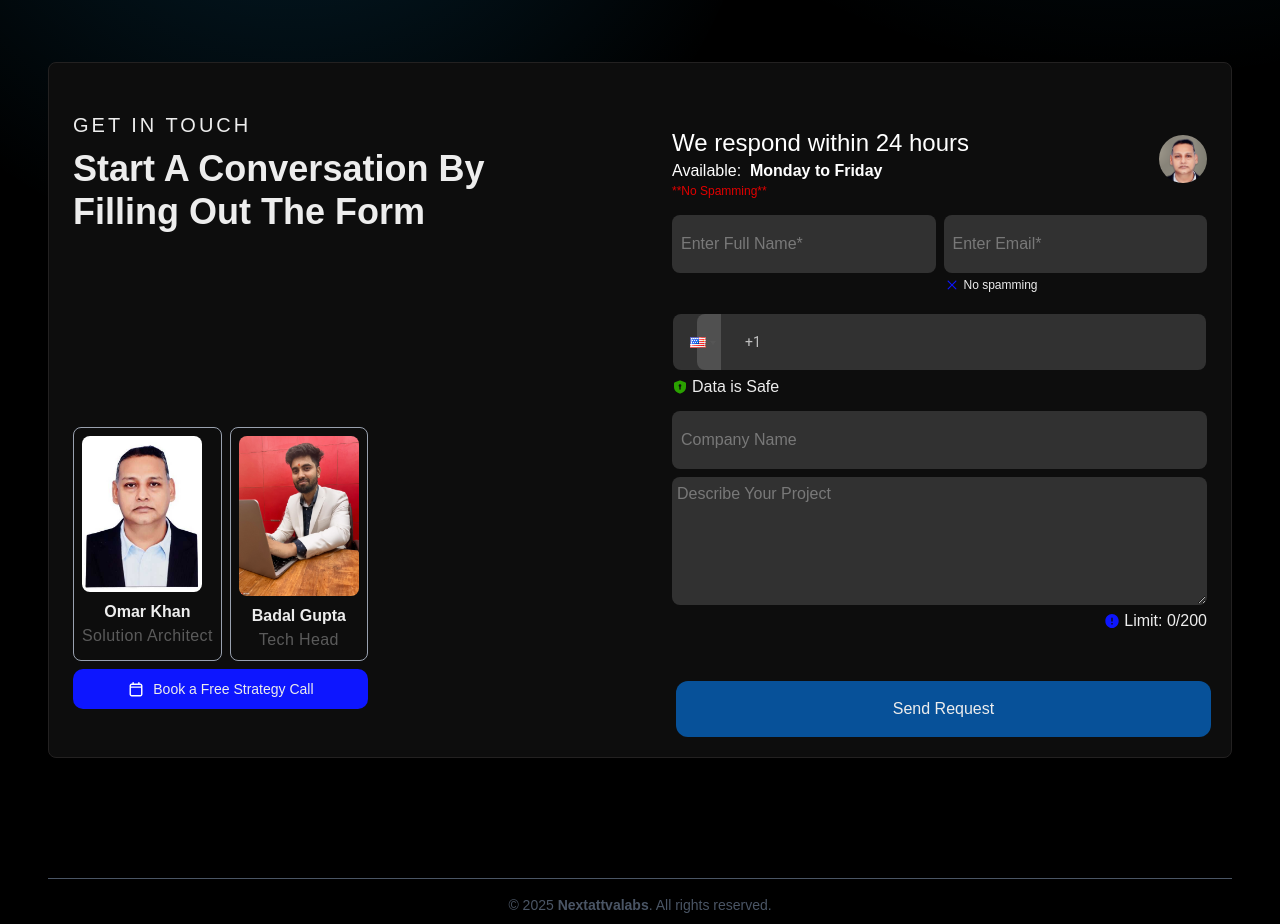
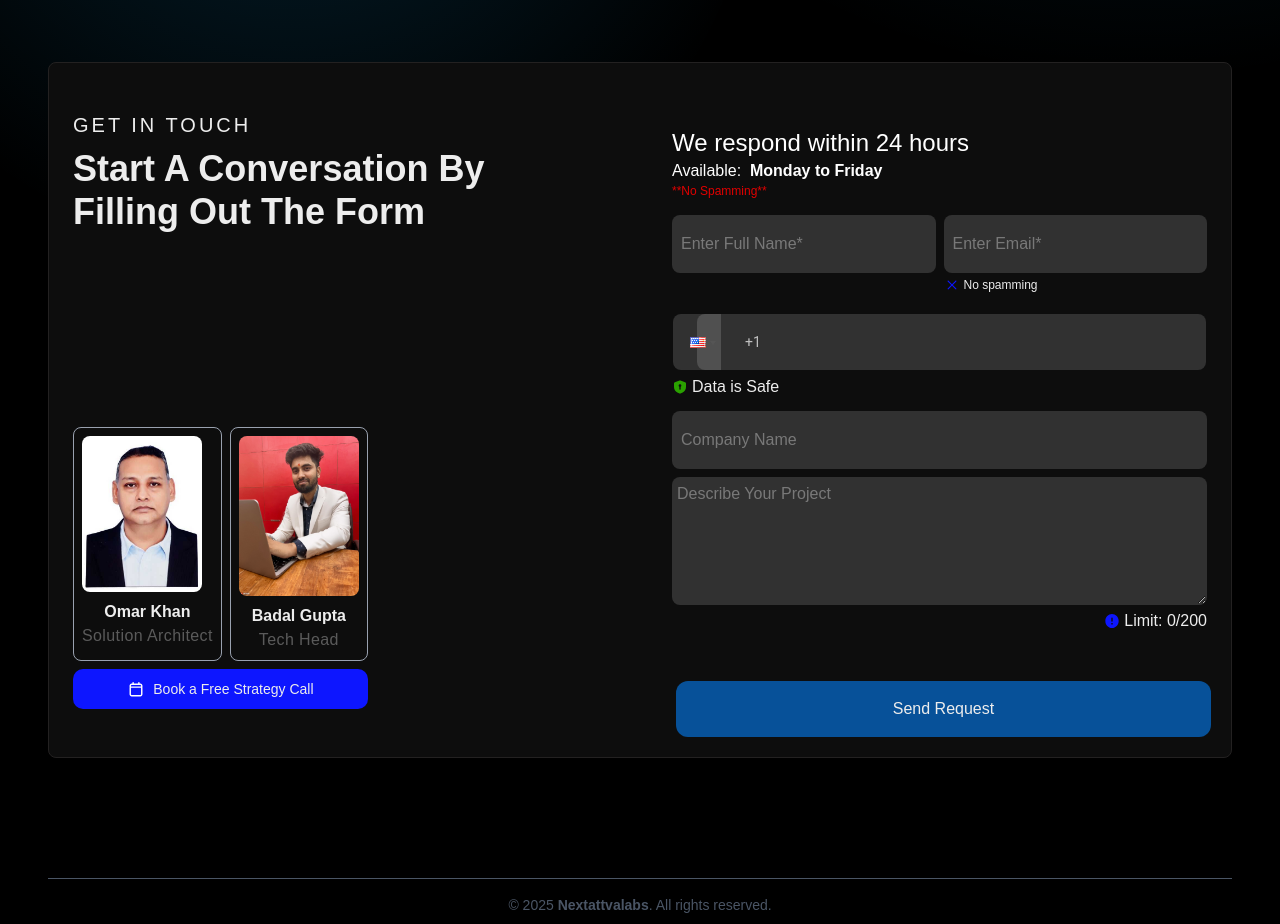
Before and after one commit to Adityaverma1998/web-3-solution, a Next.js app: page / in a window 1280 px wide. Shown: the part 3820-4744 px from the top of the page. Built offline with nearby package versions, Linux system fonts and the light colour scheme.

Commit message:
fix: remove header image form contact us form

```diff
--- a/src/components/contact-us/form/index.tsx
+++ b/src/components/contact-us/form/index.tsx
@@ -282,16 +282,7 @@ const ContactUsForm = (props: any) => {
 
 
                 </div>
-                <div className={'col-span-2'}>
 
-                    <div className={'flex w-full flex-1 justify-end py-2 z-50'}>
-                        {/* <Image src={'/images/team/pallab.png'} className={'relative rounded-full left-4 z-0'} width={48}
-                               height={48}
-                               alt={'profile'}/> */}
-                        <Image src={'/images/team/omar.png'} width={48} height={48} className={'rounded-full z-10'}
-                               alt={'profile'}/>
-                    </div>
-                </div>
 
 
             </div>
```
